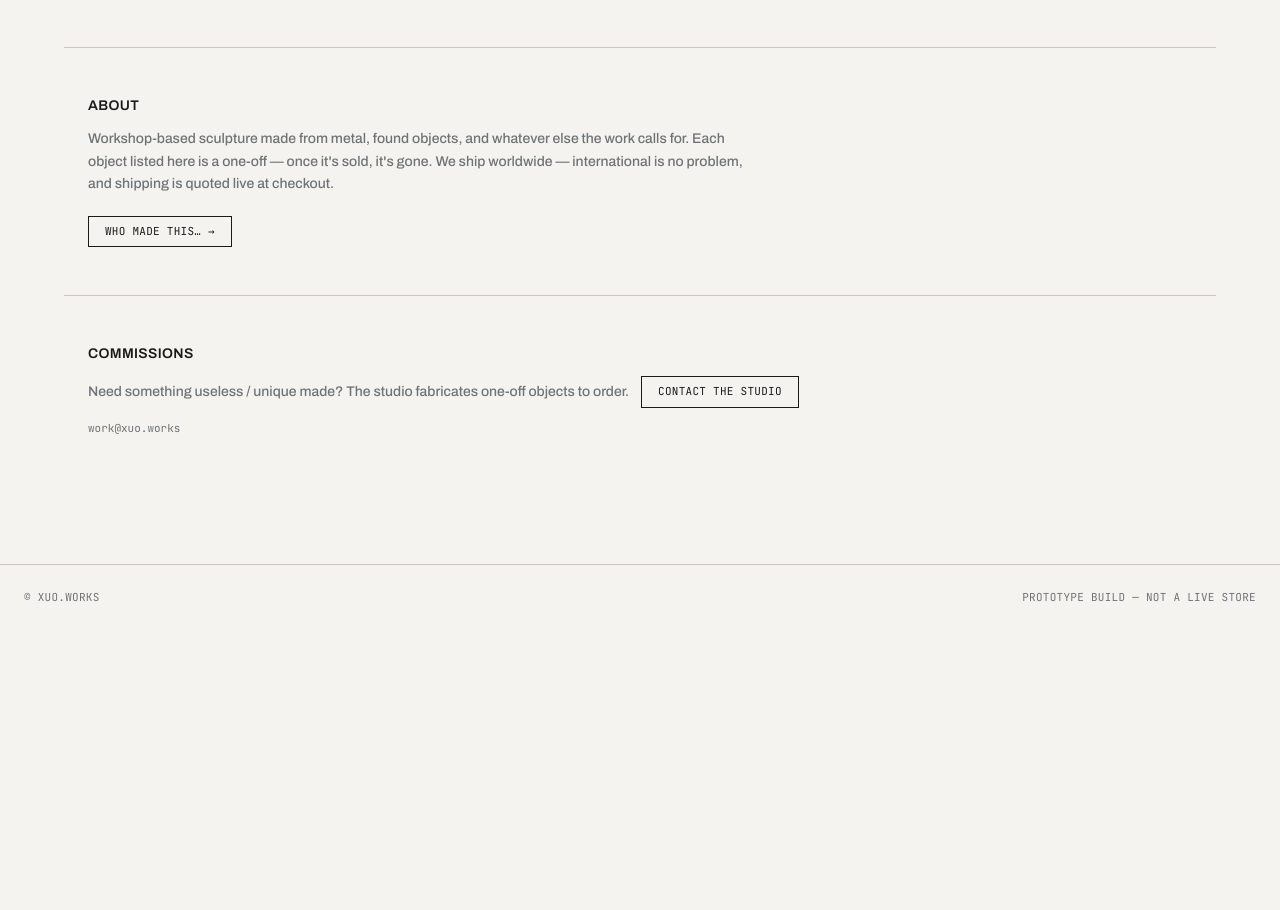
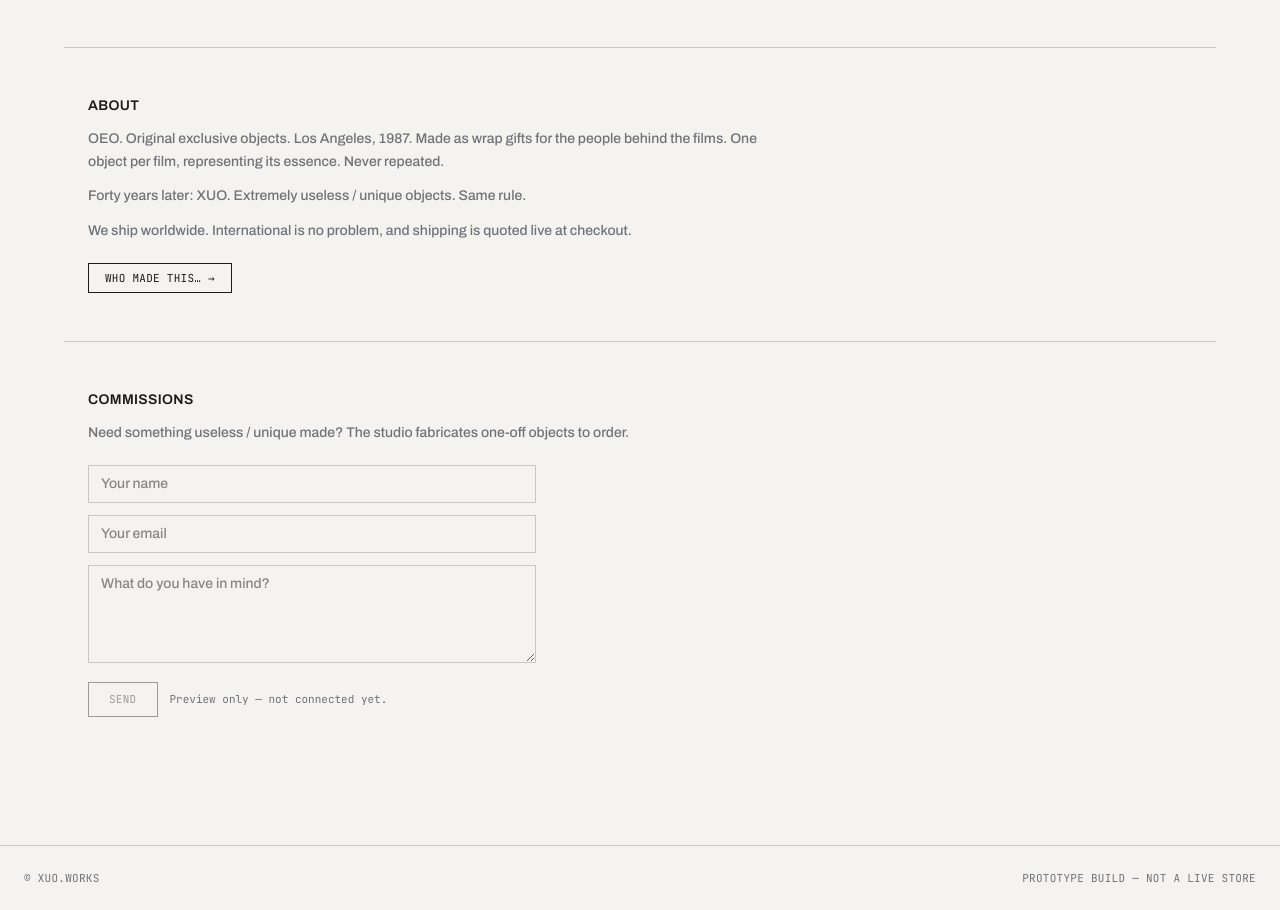
Before and after one commit to Leaheywork/xuo-works, a Next.js app: page / in a window 1280 px wide. Shown: the part 1700-2610 px from the top of the page. Before the commit the page ends 2330 px from the top, so only its background shows below. Built offline with nearby package versions, Linux system fonts and the light colour scheme.

Commit message:
about, forms

```diff
--- a/src/app/page.tsx
+++ b/src/app/page.tsx
@@ -2,6 +2,7 @@ import Link from "next/link";
 import Tile from "@/components/Tile";
 import HeroCarousel from "@/components/HeroCarousel";
 import SubscribeForm from "@/components/SubscribeForm";
+import ContactForm from "@/components/ContactForm";
 import { getAllObjects, getBiddingObjects, getRecentObjects } from "@/lib/data";
 
 export default function Home() {
@@ -68,12 +69,21 @@ export default function Home() {
         <h2 className="uppercase tracking-wide text-sm font-semibold mb-3">
           About
         </h2>
-        <p className="max-w-2xl text-sm text-steel leading-relaxed">
-          Workshop-based sculpture made from metal, found objects, and
-          whatever else the work calls for. Each object listed here is a
-          one-off — once it&apos;s sold, it&apos;s gone. We ship worldwide — international is
-          no problem, and shipping is quoted live at checkout.
-        </p>
+        <div className="max-w-2xl space-y-3 text-sm text-steel leading-relaxed">
+          <p>
+            OEO. Original exclusive objects. Los Angeles, 1987. Made as wrap
+            gifts for the people behind the films. One object per film,
+            representing its essence. Never repeated.
+          </p>
+          <p>
+            Forty years later: XUO. Extremely useless / unique objects. Same
+            rule.
+          </p>
+          <p>
+            We ship worldwide. International is no problem, and shipping is
+            quoted live at checkout.
+          </p>
+        </div>
         <a
           href="https://leahey.work"
           target="_blank"
@@ -91,19 +101,11 @@ export default function Home() {
         <h2 className="uppercase tracking-wide text-sm font-semibold mb-3">
           Commissions
         </h2>
-        <p className="text-sm text-steel leading-relaxed">
+        <p className="text-sm text-steel leading-relaxed mb-5">
           Need something useless / unique made? The studio fabricates
           one-off objects to order.
-          <a
-            href="mailto:work@xuo.works?subject=XUO.WORKS%20commission%20enquiry"
-            className="inline-block ml-3 align-middle border border-foreground px-4 py-1.5 text-[11px] font-mono uppercase tracking-wide text-foreground hover:bg-foreground hover:text-background transition-colors"
-          >
-            Contact the studio
-          </a>
         </p>
-        <p className="mt-3 text-[11px] font-mono text-steel">
-          work@xuo.works
-        </p>
+        <ContactForm />
       </section>
     </div>
   );
--- /dev/null
+++ b/src/components/ContactForm.tsx
@@ -0,0 +1,112 @@
+"use client";
+
+import { useState } from "react";
+
+import { FORMSPREE_ID, STUDIO_EMAIL as FALLBACK_EMAIL } from "@/lib/forms";
+
+export default function ContactForm() {
+  const connected = FORMSPREE_ID !== "";
+  const [state, setState] = useState<"idle" | "sending" | "sent" | "error">(
+    "idle"
+  );
+
+  // Until the form is connected, the live site keeps a plain email link.
+  if (!connected && process.env.NODE_ENV === "production") {
+    return (
+      <a
+        href={`mailto:${FALLBACK_EMAIL}?subject=XUO.WORKS%20commission%20enquiry`}
+        className="inline-block border border-foreground px-4 py-1.5 text-[11px] font-mono uppercase tracking-wide hover:bg-foreground hover:text-background transition-colors"
+      >
+        Contact the studio
+      </a>
+    );
+  }
+
+  async function onSubmit(e: React.FormEvent<HTMLFormElement>) {
+    e.preventDefault();
+    if (!connected) return;
+    setState("sending");
+    const form = e.currentTarget;
+    const data = new FormData(form);
+    try {
+      const res = await fetch(`https://formspree.io/f/${FORMSPREE_ID}`, {
+        method: "POST",
+        headers: { Accept: "application/json" },
+        body: data,
+      });
+      if (res.ok) {
+        setState("sent");
+        form.reset();
+      } else {
+        setState("error");
+      }
+    } catch {
+      setState("error");
+    }
+  }
+
+  if (state === "sent") {
+    return (
+      <p className="text-sm text-foreground">
+        Sent. We&apos;ll be in touch.
+      </p>
+    );
+  }
+
+  const field =
+    "w-full border border-hairline px-3 py-2 text-sm bg-background";
+
+  return (
+    <form onSubmit={onSubmit} className="max-w-md space-y-3">
+      <input
+        type="text"
+        name="name"
+        required
+        placeholder="Your name"
+        className={field}
+      />
+      <input
+        type="email"
+        name="email"
+        required
+        placeholder="Your email"
+        className={field}
+      />
+      <textarea
+        name="message"
+        required
+        rows={4}
+        placeholder="What do you have in mind?"
+        className={field}
+      />
+      {/* Spam trap: real people never fill this in */}
+      <input
+        type="text"
+        name="_gotcha"
+        tabIndex={-1}
+        autoComplete="off"
+        className="hidden"
+      />
+      <input type="hidden" name="_subject" value="XUO.WORKS commission enquiry" />
+      <div className="flex items-center gap-3">
+        <button
+          type="submit"
+          disabled={!connected || state === "sending"}
+          className="border border-foreground px-5 py-2 text-[11px] font-mono uppercase tracking-wide hover:bg-foreground hover:text-background transition-colors disabled:opacity-40"
+        >
+          {state === "sending" ? "Sending..." : "Send"}
+        </button>
+        {state === "error" && (
+          <span className="text-[11px] font-mono text-sold">
+            Didn&apos;t send. Try again, or email {FALLBACK_EMAIL}.
+          </span>
+        )}
+        {!connected && (
+          <span className="text-[11px] font-mono text-steel">
+            Preview only — not connected yet.
+          </span>
+        )}
+      </div>
+    </form>
+  );
+}
--- /dev/null
+++ b/src/components/OfferForm.tsx
@@ -0,0 +1,159 @@
+"use client";
+
+import { useState } from "react";
+import { FORMSPREE_ID, STUDIO_EMAIL } from "@/lib/forms";
+
+function formatPrice(n: number) {
+  return `$${n.toLocaleString("en-AU")}`;
+}
+
+export default function OfferForm({
+  title,
+  id,
+  floor,
+  floorLabel,
+}: {
+  title: string;
+  id: string;
+  floor: number;
+  floorLabel: string;
+}) {
+  const connected = FORMSPREE_ID !== "";
+  const [state, setState] = useState<"idle" | "sending" | "sent" | "error">(
+    "idle"
+  );
+  const [amount, setAmount] = useState("");
+  const valid = Number(amount) > floor;
+
+  const heading = (
+    <div className="text-[11px] font-mono uppercase tracking-wide text-steel mb-2">
+      Or make an offer
+    </div>
+  );
+  const note = (
+    <p className="text-[11px] text-steel mt-2 leading-relaxed">
+      Only offers above the {floorLabel} ({formatPrice(floor)}) will be
+      considered.
+    </p>
+  );
+
+  // Until the form is connected, the live site keeps the email-link version.
+  if (!connected && process.env.NODE_ENV === "production") {
+    return (
+      <div className="mt-5 pt-4 border-t border-hairline">
+        {heading}
+        <div className="flex gap-2">
+          <input
+            type="number"
+            min={1}
+            placeholder="Your offer (AUD)"
+            value={amount}
+            onChange={(e) => setAmount(e.target.value)}
+            className="flex-1 border border-hairline px-3 py-2 text-sm font-mono bg-background"
+          />
+          <a
+            href={
+              valid
+                ? `mailto:${STUDIO_EMAIL}?subject=${encodeURIComponent(
+                    `Offer for ${title}`
+                  )}&body=${encodeURIComponent(
+                    `I'd like to offer $${Number(amount).toLocaleString(
+                      "en-AU"
+                    )} for ${title}.`
+                  )}`
+                : undefined
+            }
+            className="border border-foreground px-4 py-2 text-[11px] font-mono uppercase tracking-wide hover:bg-foreground hover:text-background transition-colors"
+          >
+            Make offer
+          </a>
+        </div>
+        {note}
+      </div>
+    );
+  }
+
+  async function onSubmit(e: React.FormEvent<HTMLFormElement>) {
+    e.preventDefault();
+    if (!connected || !valid) return;
+    setState("sending");
+    const form = e.currentTarget;
+    try {
+      const res = await fetch(`https://formspree.io/f/${FORMSPREE_ID}`, {
+        method: "POST",
+        headers: { Accept: "application/json" },
+        body: new FormData(form),
+      });
+      if (res.ok) {
+        setState("sent");
+        form.reset();
+        setAmount("");
+      } else {
+        setState("error");
+      }
+    } catch {
+      setState("error");
+    }
+  }
+
+  if (state === "sent") {
+    return (
+      <div className="mt-5 pt-4 border-t border-hairline">
+        {heading}
+        <p className="text-sm">Offer sent. We&apos;ll be in touch.</p>
+      </div>
+    );
+  }
+
+  const field =
+    "w-full border border-hairline px-3 py-2 text-sm bg-background";
+
+  return (
+    <div className="mt-5 pt-4 border-t border-hairline">
+      {heading}
+      <form onSubmit={onSubmit} className="space-y-2">
+        <input type="hidden" name="_subject" value={`Offer for ${title}`} />
+        <input type="hidden" name="piece" value={`${title} (${id})`} />
+        <input type="text" name="name" required placeholder="Your name" className={field} />
+        <input type="email" name="email" required placeholder="Your email" className={field} />
+        <input
+          type="number"
+          name="offer_aud"
+          min={floor + 1}
+          required
+          placeholder="Your offer (AUD)"
+          value={amount}
+          onChange={(e) => setAmount(e.target.value)}
+          className={`${field} font-mono`}
+        />
+        <input
+          type="text"
+          name="_gotcha"
+          tabIndex={-1}
+          autoComplete="off"
+          className="hidden"
+        />
+        <div className="flex items-center gap-3">
+          <button
+            type="submit"
+            disabled={!connected || !valid || state === "sending"}
+            className="border border-foreground px-5 py-2 text-[11px] font-mono uppercase tracking-wide hover:bg-foreground hover:text-background transition-colors disabled:opacity-40"
+          >
+            {state === "sending" ? "Sending..." : "Make offer"}
+          </button>
+          {state === "error" && (
+            <span className="text-[11px] font-mono text-sold">
+              Didn&apos;t send. Try again, or email {STUDIO_EMAIL}.
+            </span>
+          )}
+          {!connected && (
+            <span className="text-[11px] font-mono text-steel">
+              Preview only — not connected yet.
+            </span>
+          )}
+        </div>
+      </form>
+      {note}
+    </div>
+  );
+}
--- /dev/null
+++ b/src/lib/forms.ts
@@ -0,0 +1,5 @@
+// Enquiries and offers are sent through Formspree (formspree.io) to the studio's email.
+// After creating the Formspree form, put its ID here (the bit after /f/ in its URL).
+export const FORMSPREE_ID = "";
+
+export const STUDIO_EMAIL = "work@xuo.works";
```
Also changed, not shown: src/app/objects/[id]/BuyBox.tsx (+7 -37 lines).
